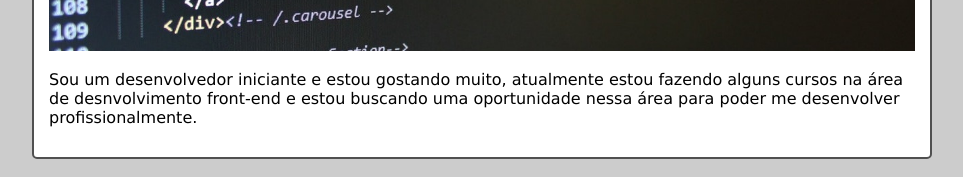
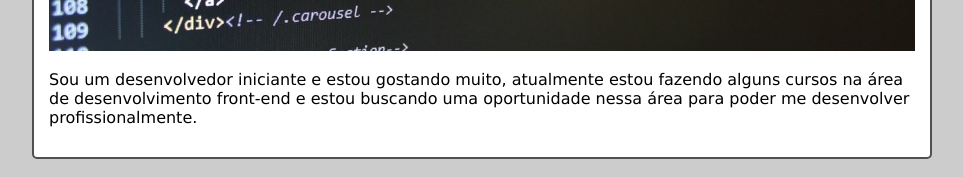
Before and after one commit to AlanPedroD/Mini-portfolio-com-html-css, a plain HTML site: page index.html in a window 1280 px wide. Shown: the part 648-825 px from the top of the page, without its empty margins (158-1121 px from the left). Drawn offline with Linux system fonts and the light colour scheme.

Commit message:
fiz uma correção de palavra no html

```diff
--- a/index.html
+++ b/index.html
@@ -21,7 +21,7 @@
               <img src="src/image/tela-contendo-código.jpg" alt="Tela contendo códido de programação" class="post-imagem">
           </header>
 
-            <p class="texto">Sou um desenvolvedor iniciante e estou gostando muito, atualmente estou fazendo alguns cursos na área de desnvolvimento front-end e estou buscando uma oportunidade nessa área para poder me desenvolver profissionalmente.</p>
+            <p class="texto">Sou um desenvolvedor iniciante e estou gostando muito, atualmente estou fazendo alguns cursos na área de desenvolvimento front-end e estou buscando uma oportunidade nessa área para poder me desenvolver profissionalmente.</p>
 
       </article>
   </section>
```
